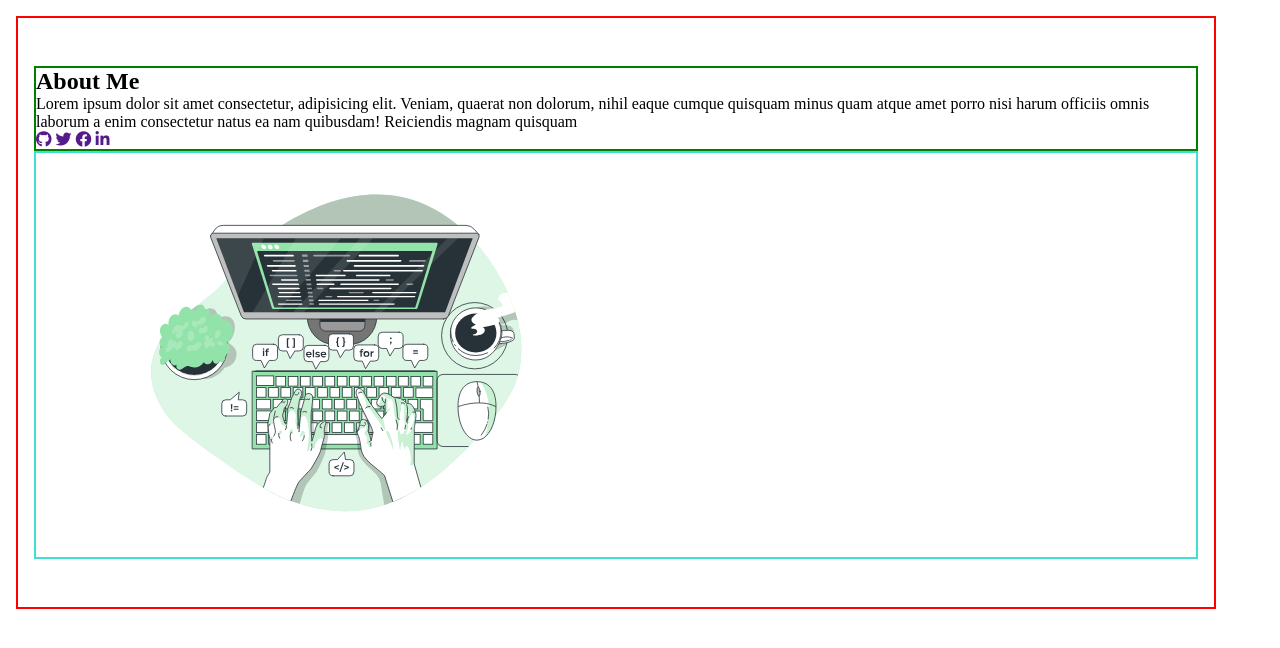
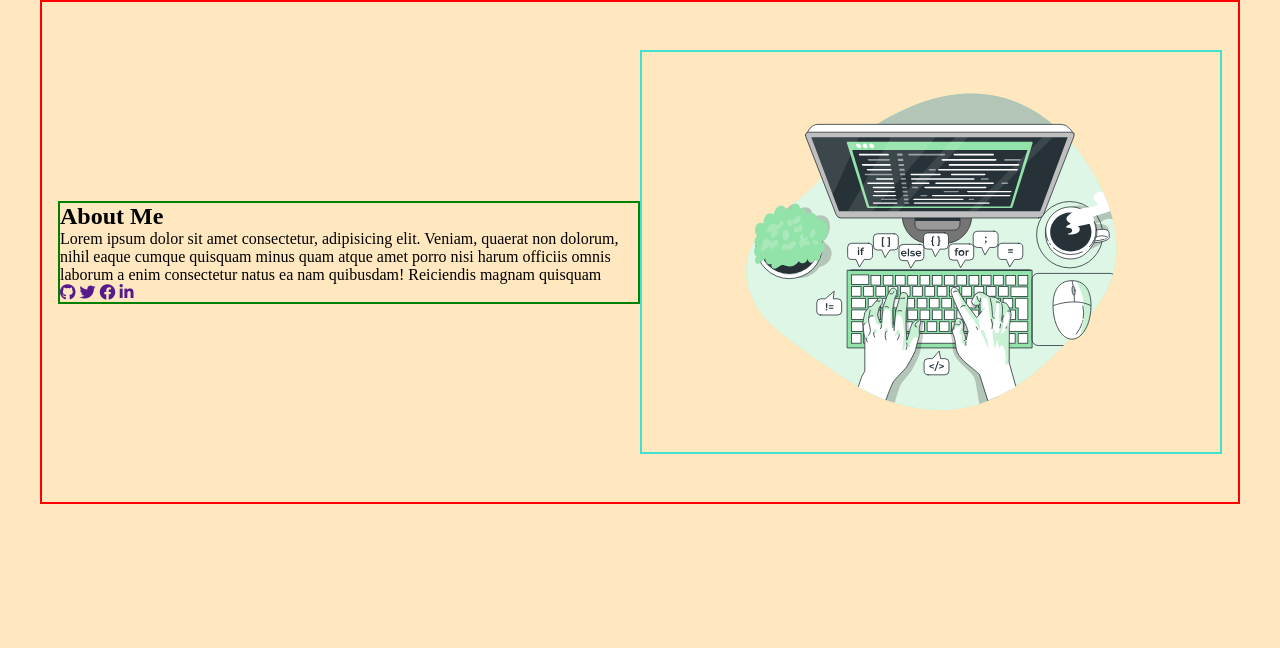
Before and after one commit to Yasir-Khan22/about-me, a plain HTML site: page index.html in a window 1280 px wide. Drawn offline with Linux system fonts and the light colour scheme.

Commit message:
change occur

```diff
--- a/style.css
+++ b/style.css
@@ -1,3 +1,6 @@
+:root {
+  --clr-background: #FFE7BF;
+}
 * {
     margin: 0;
     padding: 0;
@@ -5,18 +8,29 @@
 }
 body {
     font-family: cascadia code;
+    background: var(--clr-background);
 }
 .container {
     max-width: 1200px;
     margin: 1rem;
     padding: 3rem 1rem;
     border: 2px solid red;
+    margin: 0 auto;
+    display: flex;
+    align-items: center;
+    flex-wrap: wrap;
 }
 .heading {
-
+    display: flex;
+    flex-direction: column;
+    width: 50%;
     border: 2px solid green;
 }
 .svg-wrapper {
     border: 2px solid turquoise;
+    display: flex;
+    justify-content: center;
+    align-items: center;
+    width: 50%;
 
 }
```
